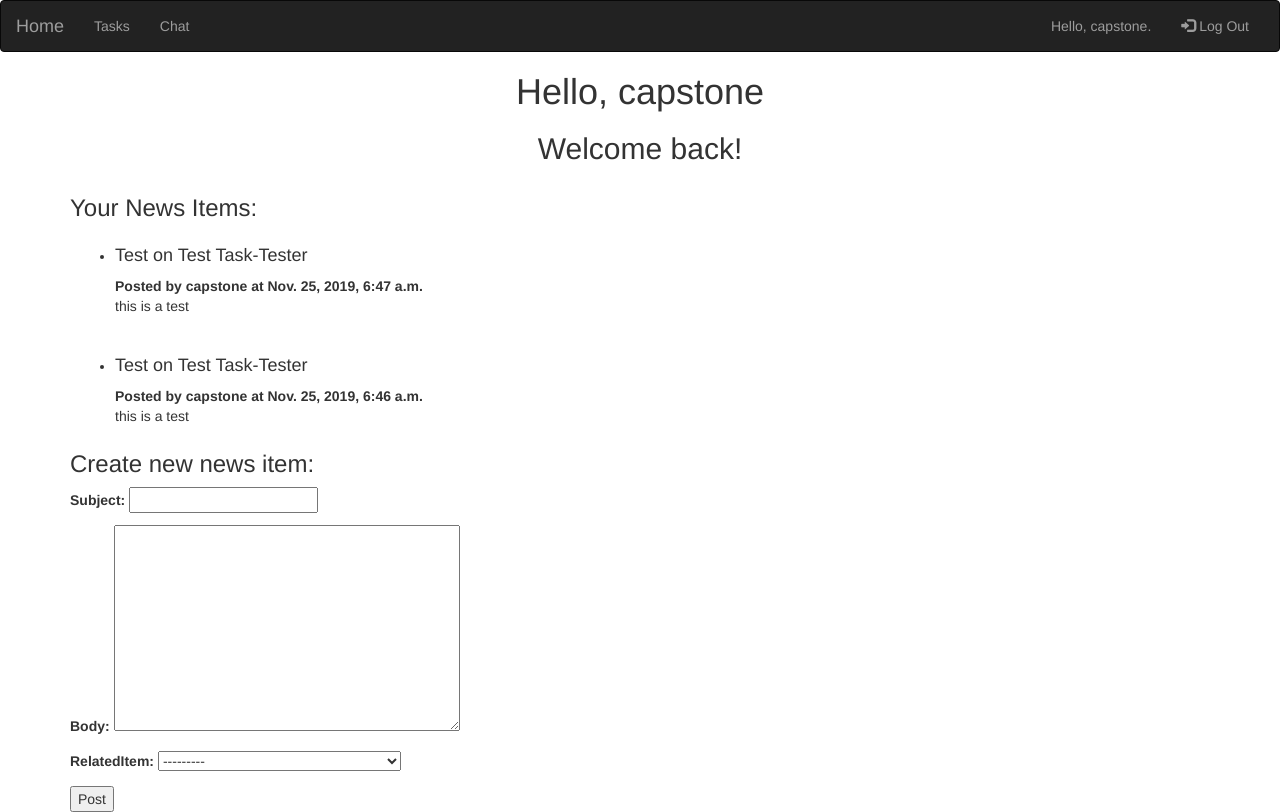
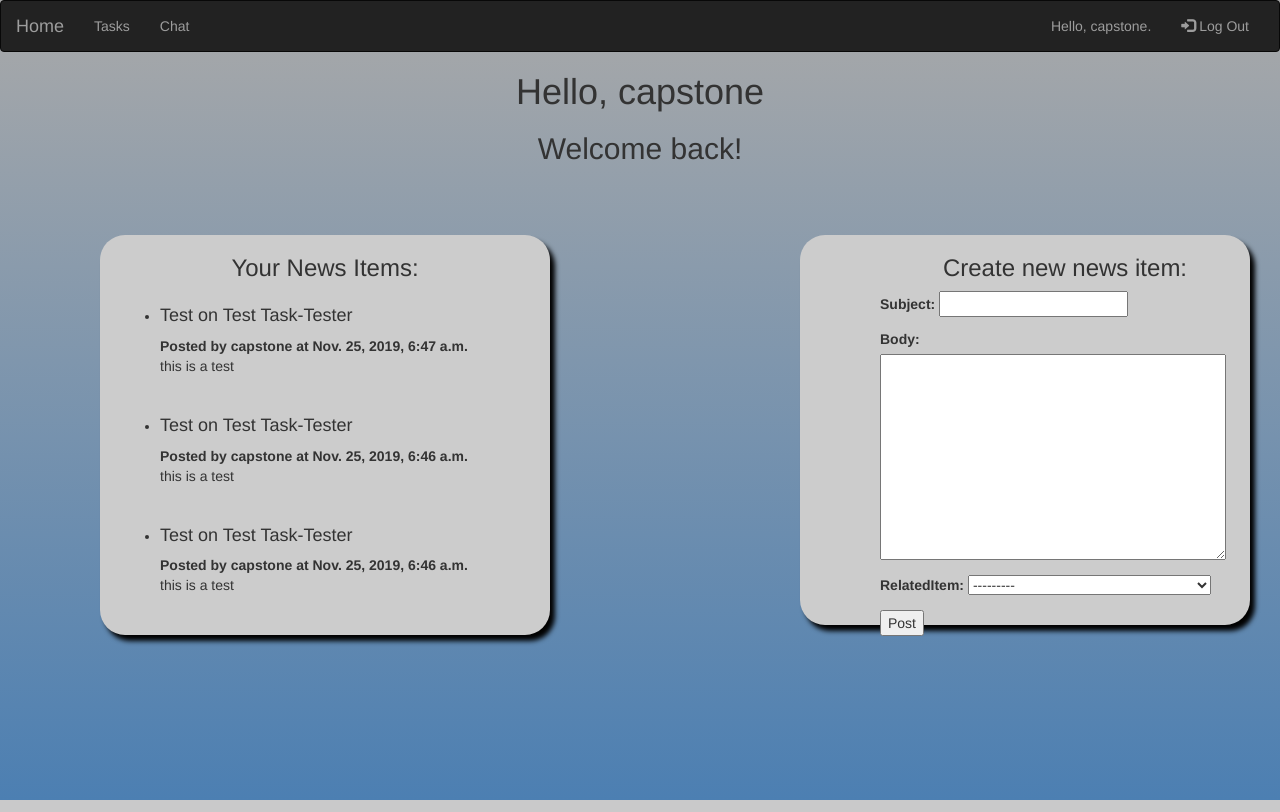
Before and after one commit to Rossmallow/CSC394_CapstoneProject, a Django app: page /dashboard in a window 1280 px wide. Run offline with Django 3.2, Linux system fonts and the light colour scheme; a user stored in the database is signed in; data comes from the database, SQL or seed files in the repository; both versions use the stored data as it was after the commit; parts of the project's set-up code (start-up, migrations or seed data) failed here and were passed over; some libraries are stand-ins or nearby versions.

Commit message:
commit for styling the dashboard

```diff
--- a/csc394/csc394/templates/login/dashboard.html
+++ b/csc394/csc394/templates/login/dashboard.html
@@ -11,7 +11,7 @@
             border: none;
             padding: 5px;
             width: 600px;
-            height: 200px;
+            height: 325px;
             overflow-y: scroll;
         }
 
@@ -22,29 +22,59 @@
         }
 
         ::-webkit-scrollbar-thumb {
-            background: yellowgreen;
+            background: black;
             border-radius: 10px;
         }
 
         ::-webkit-scrollbar-track {
-            border: 1px solid yellowgreen;
+            border: 1px solid black;
             border-radius: 10px;
         }
 
         ::-webkit-scrollbar-thumb:hover {
-            background: #88ba1c;
+            background: #4C7FB2;
+        }
+
+        .container2 {
+            box-shadow: 5px 6px 5px black;
+            background-color: #cccccc;
+            border-radius: 25px;
+            height: 390px;
+            width: 450px;
+            float: right;
+            margin-right: 30px;
+            margin-top: 60px;
+        }
+
+        .container2 {
+            padding-left: 80px;
+        }
+
+        #items {
+            background-color: #cccccc;
+            box-shadow: 5px 6px 5px black;
+            border-radius: 25px;
+            width: 450px;
+            height: 400px;
+            float: left;
+            margin-left: 100px;
+            margin-top: 60px;
+        }
+
+        h3 {
+            text-align: center;
         }
     </style>
 </head>
 
-<body>
+<body style="height: 100vh; background: linear-gradient(to bottom, #a9a9a9 0%, #4C7FB2 100%)">
     {% extends 'login/base.html' %}
     {% block title %}Home{% endblock %}
 
     {% block body %}
 
-    <h1 align="center">Hello, {{ user.get_username }}</h1>
-    <h2 align="center">Welcome back!</h2>
+    <h1 style="text-align: center;">Hello, {{ user.get_username }}</h1>
+    <h2 style="text-align: center;">Welcome back!</h2>
 
 
     <section class="container" id="items">
@@ -78,7 +108,7 @@
         <h4>You have no news to display</h4>
         {%endif%}
     </section>
-    <section class="container">
+    <section class="container2">
         <h3>Create new news item:</h3>
         <form method='POST'> {%csrf_token%}
             {{ form.as_p }}
--- a/csc394/csc394/templates/tasks/taskDetails.html
+++ b/csc394/csc394/templates/tasks/taskDetails.html
@@ -10,7 +10,7 @@
             float: left;
             margin-left: 200px;
             border-radius: 25px;
-            box-shadow: 5px 10px 18px #888888;
+            box-shadow: 5px 10px 18px black;
             clear: right;
 
         }
@@ -63,7 +63,7 @@
             height: 500px;
             margin-left: 750px;
             border-radius: 25px;
-            box-shadow: 5px 10px 18px #888888;
+            box-shadow: 5px 10px 18px black;
             overflow-y: auto;
         }
 
```
Also changed, not shown: csc394/db.sqlite3.
